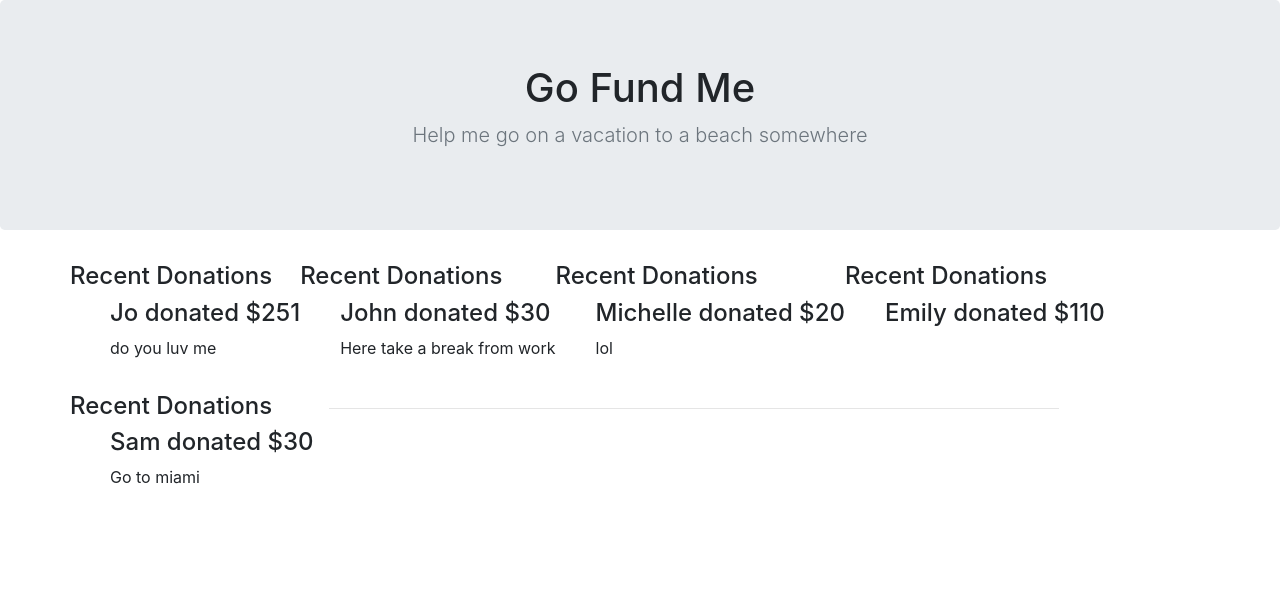
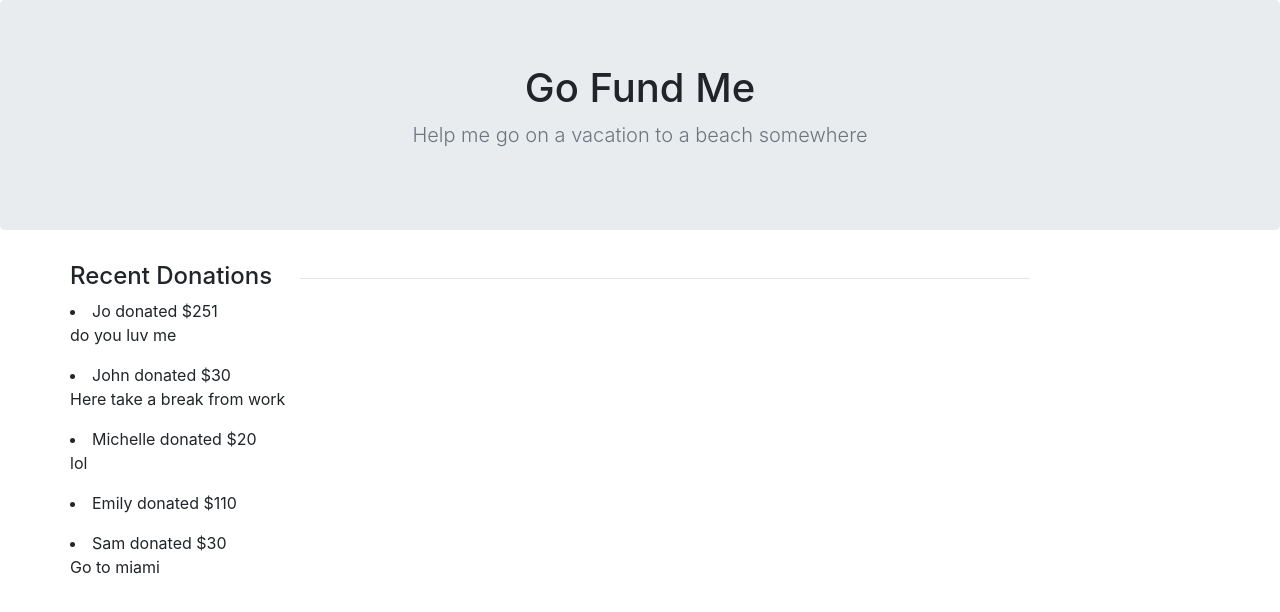
Before and after one commit to joinpursuit/Pursuit-Core-Web-Props-Lab-Tested, a React (Create React App) app: page / in a window 1280 px wide. Shown: the top 612 px of the page. Built offline with nearby package versions, Linux system fonts and the light colour scheme.

Commit message:
Recent Donations

```diff
--- a/src/App.js
+++ b/src/App.js
@@ -1,9 +1,6 @@
 import React from "react";
-
 import TopBar from "./Components/TopBar";
-
-import RecentDonations from "./Components/RecentDonations";
-
+import RecentDonations from "./Components/RecentDonations"
 import "./App.css";
 
 
@@ -48,9 +45,7 @@ export default class App extends React.Component {
         <div className="container">
           <div className="row">
             {/* TODO: Donations */}
-            {donations.map((donation) =>{
-              return <RecentDonations name={donation.name} amount={donation.amount} caption={donation.caption} key={donation.id}/>
-            })}
+              <RecentDonations donations={donations}/>
             <div className="col-8">
               {/* TODO: Progress */}
               <hr />
--- /dev/null
+++ b/src/Components/Donations.js
@@ -0,0 +1,25 @@
+import React from 'react';
+
+const Donations = (props) => {
+    const {amount, caption, name,} = props
+    return (
+        <div className="donations">
+            <li>
+              {name} donated ${amount}
+              <p>{caption}</p>
+            </li>
+        </div>
+    );
+  };
+
+// const Donations = ({donations}) =>{
+//     return (
+//         <div>
+//             <h4>Recent Donations</h4>
+//             {donations.map((donation) =>{return <RecentDonations name={donation.name} amount={donation.amount} caption={donation.caption} key={donation.id}/>
+//             })}
+//         </div>
+//     )
+// }
+
+export default Donations;
--- a/src/Components/RecentDonations.js
+++ b/src/Components/RecentDonations.js
@@ -1,17 +1,29 @@
 import React from "react";
-import "./RecentDonations.css"
+import Donations from './Donations'
 
-const RecentDonations = (props) => {
-  const {amount, caption, name} = props
-  return (
-      <div className="donations">
-        <h4>Recent Donations</h4>
-          <ul>
-            <h4>{name} donated ${amount}</h4>
-            <p>{caption}</p>
-          </ul>
-      </div>
-  );
-};
+// const RecentDonations = (props) => {
+//   const {amount, caption, name,} = props
+//   return (
+//       <div className="donations">
+//           <li>
+//             {name} donated ${amount}{caption}
+//           </li>
+//       </div>
+//   );
+// };
+
+
+const RecentDonations = ({donations}) =>{
+    const showDonations = donations.map((donation) =>{
+      return <Donations name={donation.name} amount={donation.amount} caption={donation.caption} key={donation.id}/>
+          })
+      return(
+        <div>
+          <h4>Recent Donations</h4>
+          {showDonations}
+        </div>
+      )
+
+}
 
 export default RecentDonations;
```
